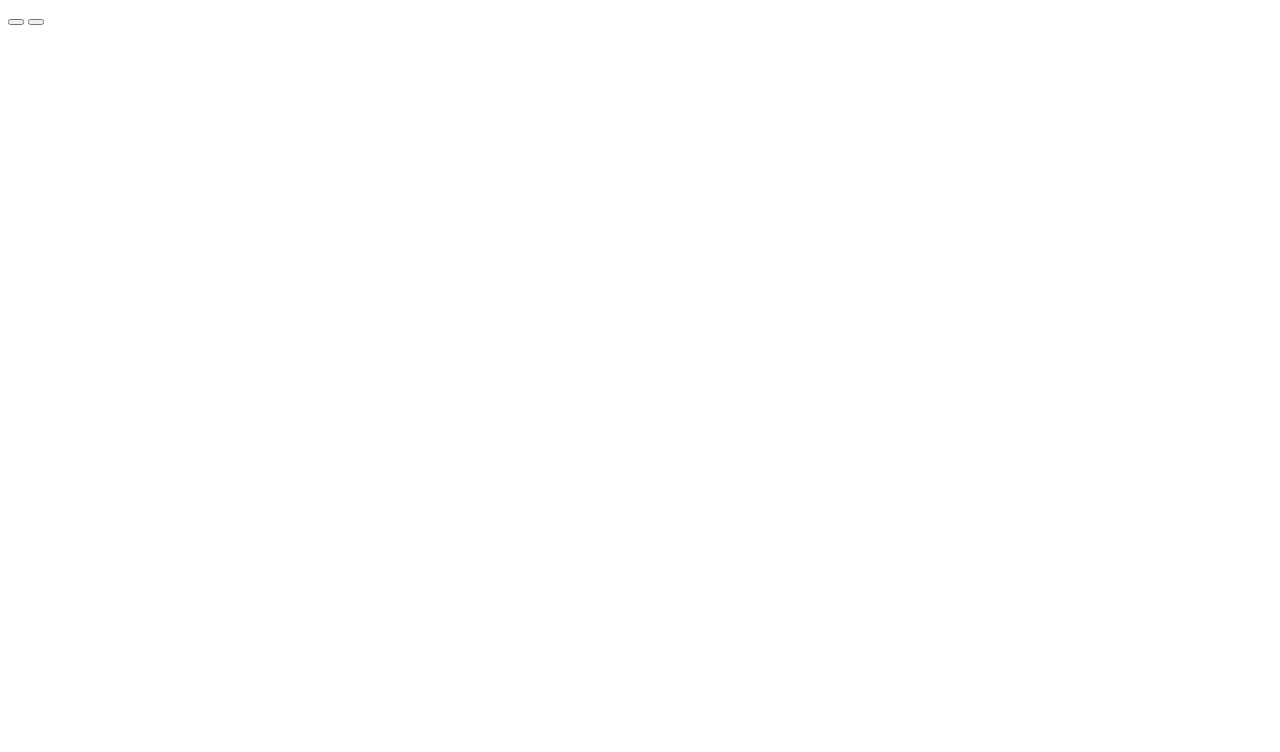
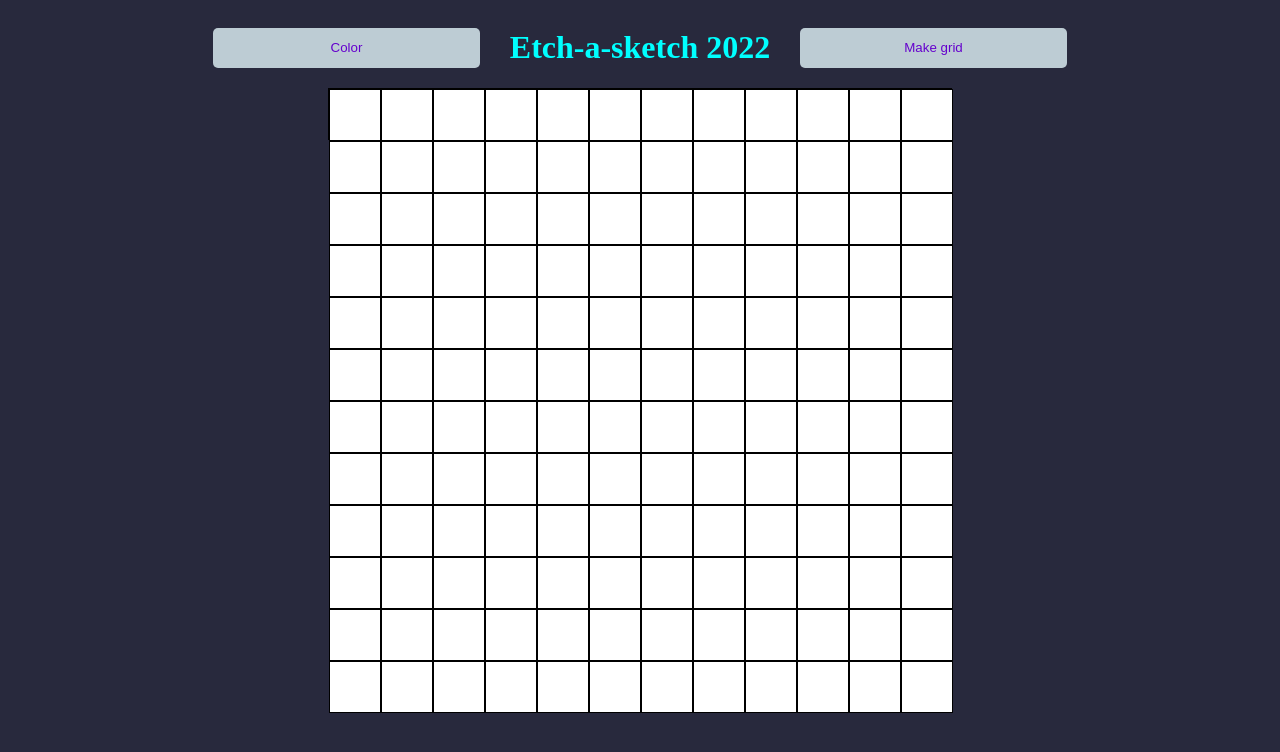
Before and after one commit to ParadiseLost69/etch-a-sketch, a plain HTML site: page index.html in a window 1280 px wide. Drawn offline with Linux system fonts and the light colour scheme.

Commit message:
added row and column creator index.html main.js style.css

```diff
--- a/index.html
+++ b/index.html
@@ -10,8 +10,9 @@
 
     <body>
         <div class = controls>
-            <button class = color></button>
-            <button class = reset></button>
+            <button class = color> Color</button>
+            <h1> Etch-a-sketch 2022</h1>
+            <button class = make-grid>Make grid</button>
 
         </div>
         <div class = grid-box>
@@ -24,7 +25,7 @@
     </body>
 
     <head>
-        <script src="/main.js"></script>
+        <script src="/main.js" defer></script>
     </head>
 
 
--- a/main.js
+++ b/main.js
@@ -0,0 +1,45 @@
+//grid box
+const gridBox = document.querySelector(".grid-box")
+
+
+//Grid Creator (I want to put 16x16 and 32x32)
+
+
+function rowCreator (number){
+    for (let i = number; i > 0; i--) {
+        box = document.createElement("div");
+        box.className = "box " + "box" + i;
+        box.textContent = ""
+        gridBox.appendChild(box)
+
+        for (let j = number; j > 0; j--) {
+            column = document.createElement("div");
+            column.className = "box " + "column" + j;
+            column.textContent = ""
+            box.appendChild(column)
+            }
+
+
+    }
+
+}
+function columnCreator(numberTwo) {
+            for (let i = numberTwo; i > 0; i--) {
+                column = document.createElement("div")
+                column.className = "box" + "column" + i
+                box.textContent = "hi"
+                box.appendChild(column)
+
+            }
+}
+
+function colorChanger (){
+
+}
+rowCreator(12);
+
+
+
+
+
+//grid
--- a/style.css
+++ b/style.css
@@ -0,0 +1,51 @@
+/*layout*/
+body {
+    background-color: #28293D;
+}
+
+button {
+    border-radius: 5px;
+    width: 20em;
+    margin: 20px;
+
+}
+.box {
+    width: 50px;
+    height: 50px;
+    background-color: white;
+    align-content: center;
+    border: solid 0.5px black;
+
+}
+
+.box:hover {
+    background-color: #28293D;
+}
+
+.grid-box {
+    display:flex;
+    justify-content: center;
+
+}
+
+.controls {
+    display: flex;
+    justify-content: center;
+    gap: 10px;
+}
+
+
+
+
+/*Button Styling*/
+.color, .make-grid {
+    color: #6500CD;
+    background-color: #BDCCD4;
+    border:none;
+
+}
+
+
+h1 {
+    color: aqua;
+}
```
